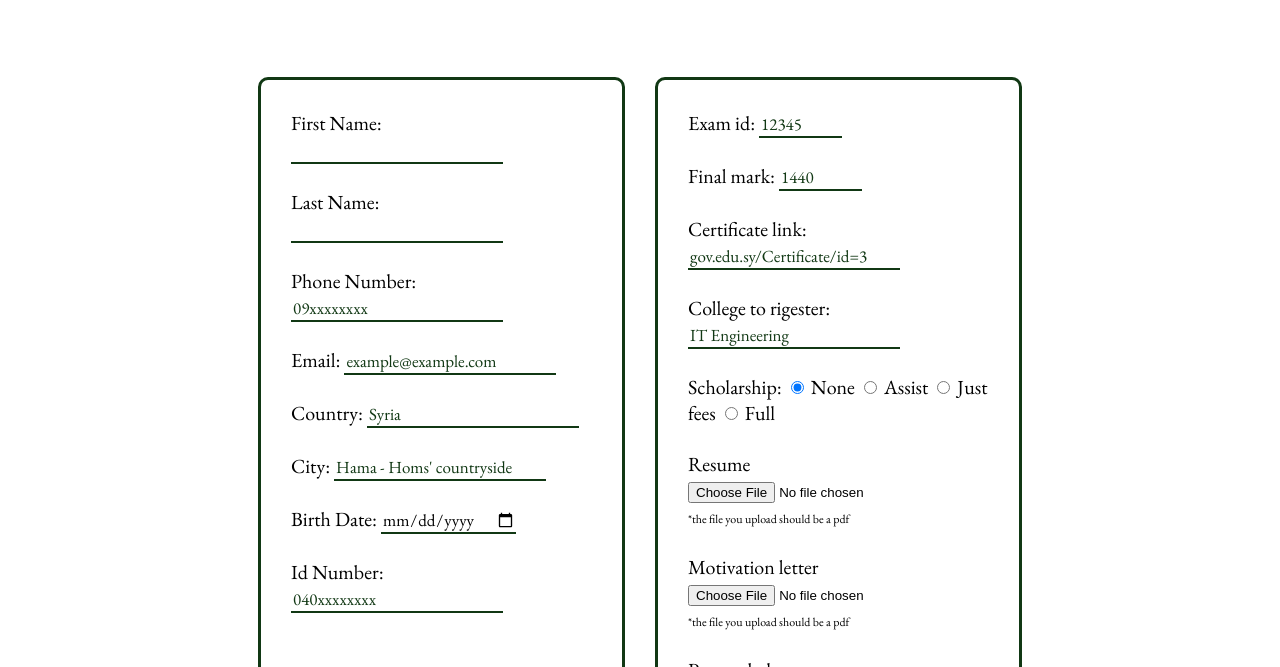
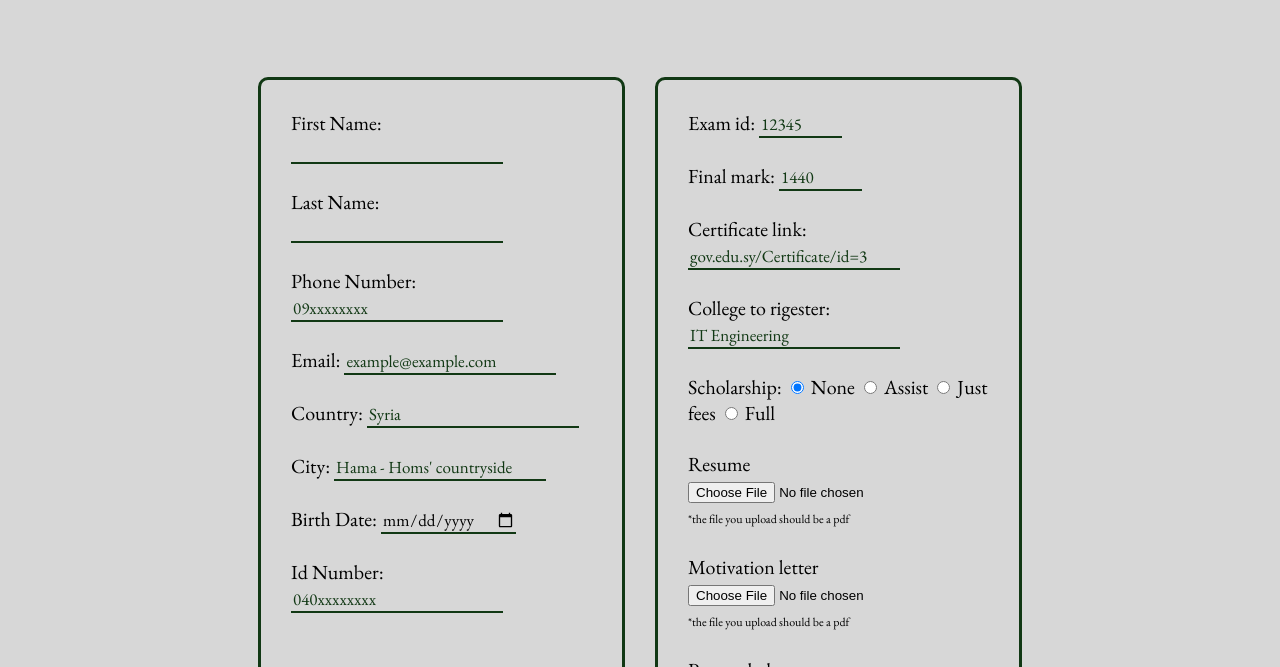
Before and after one commit to diaa07/html-css, a plain HTML site: page index.html in a window 1280 px wide. Shown: the part 123-790 px from the top of the page. Drawn offline with nearby package versions, Linux system fonts and the light colour scheme.

Commit message:
Update main.css

```diff
--- a/css/main.css
+++ b/css/main.css
@@ -14,6 +14,10 @@ main{
         grid-template-columns: 1fr;
         padding: 0px 100px;
     }
+}
+
+body{
+    background-color: rgb(215 , 215 , 215);
 }
 
 .box{
```
